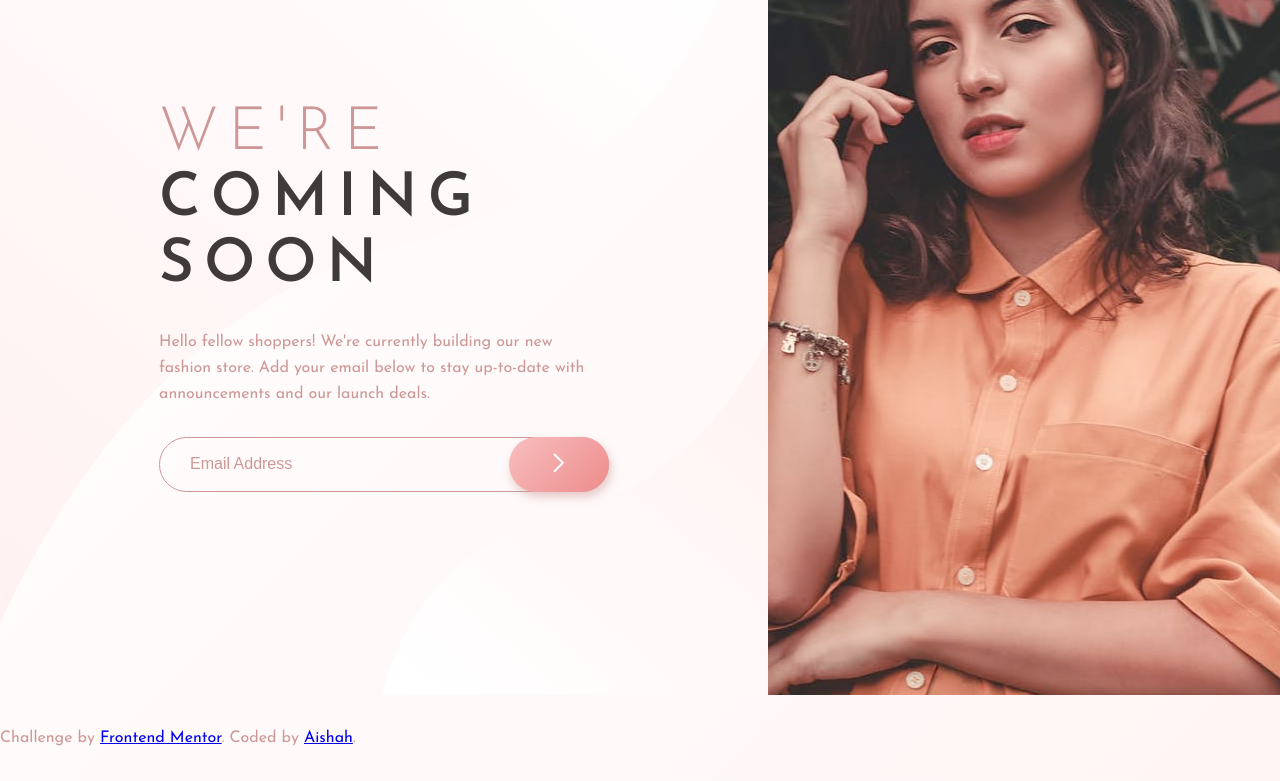
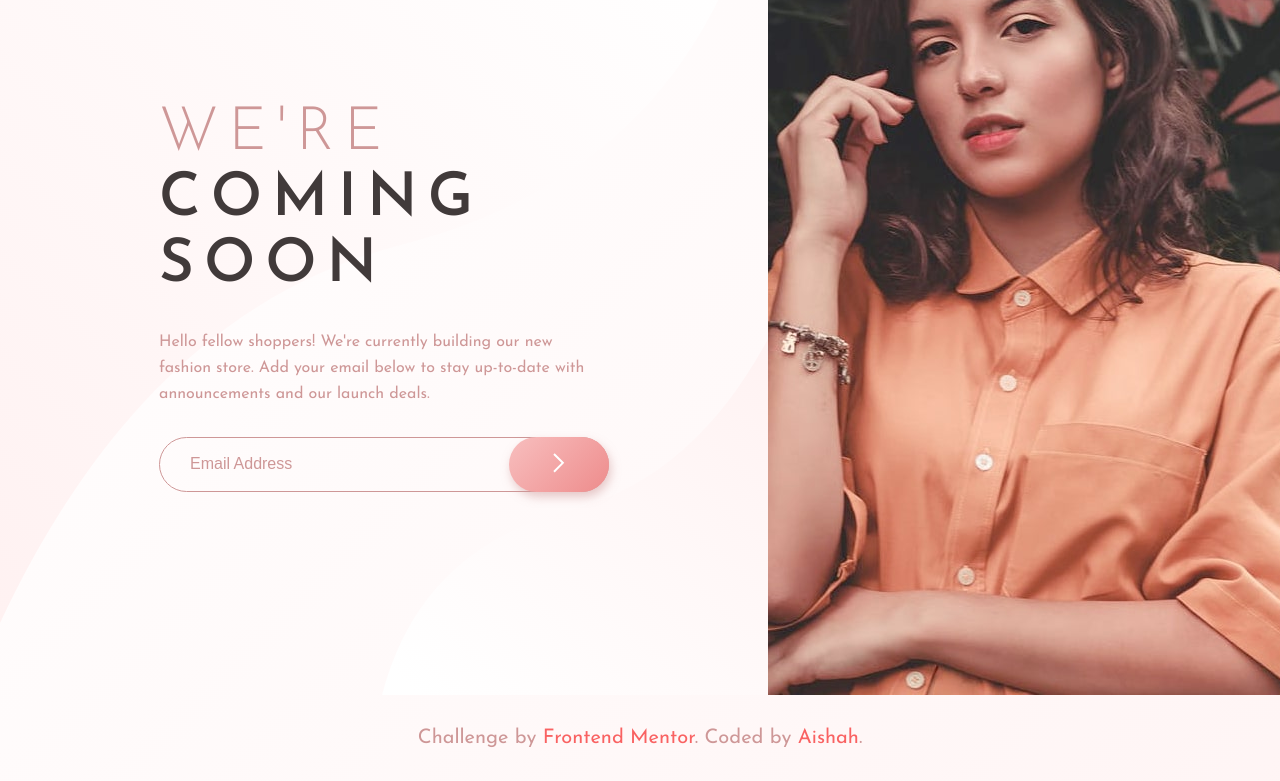
Before and after one commit to jiminchanga/baseapparelcomingsoon, a plain HTML site: page index.html in a window 1280 px wide. Shown: the part 105-886 px from the top of the page. Drawn offline with Linux system fonts and the light colour scheme.

Commit message:
Update style.css

```diff
--- a/style.css
+++ b/style.css
@@ -6,6 +6,18 @@
 
 
 /* MAIN STYLING */
+
+
+
+.attribution {
+    font-size: 20px;
+    text-align: center;
+}
+
+.attribution a {
+    text-decoration: none;
+    color: hsl(0, 93%, 68%);
+}
 
 body {
 	background-image: linear-gradient(
```
